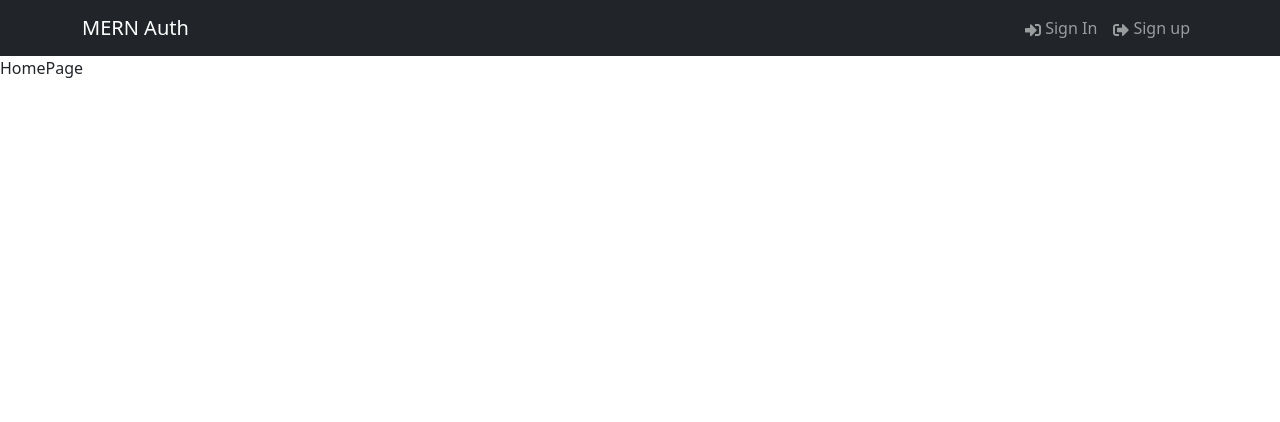
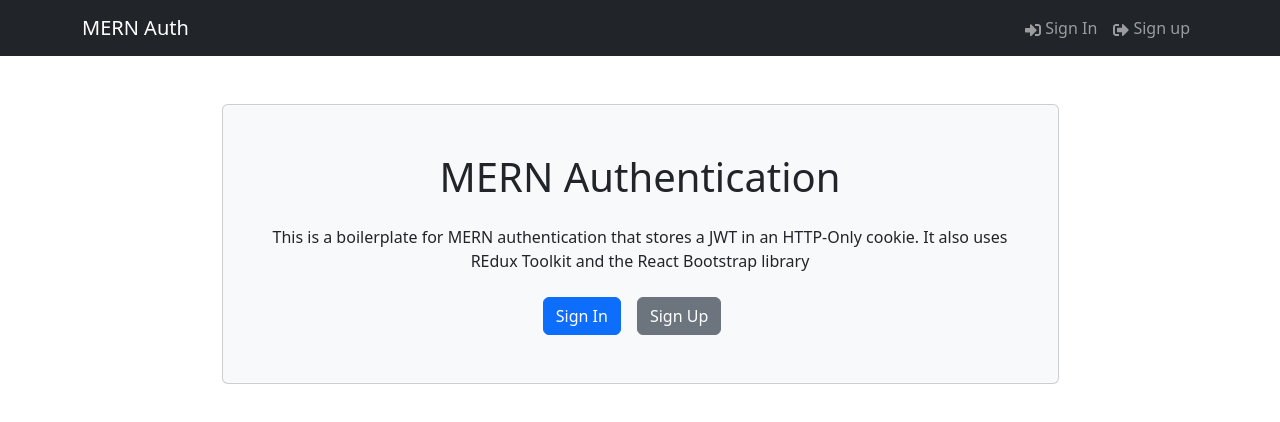
Before and after one commit to Tjklimoski/MERN_auth, a React app in the folder client/: page / in a window 1280 px wide. Shown: the top 422 px of the page. Built offline with nearby package versions, Linux system fonts and the light colour scheme; the HTML template or start-up script is replaced by a standard one.

Commit message:
Add Hero component to home page

```diff
--- /dev/null
+++ b/client/src/components/Hero.jsx
@@ -0,0 +1,26 @@
+import { Container, Card, Button } from "react-bootstrap";
+
+export default function Hero() {
+  return (
+    <div className="py-5">
+      <Container className="d-flex justify-content-center">
+        <Card className="p-5 d-flex flex-column align-items-center hero-card bg-light w-75">
+          <h1 className="text-center mb-4">MERN Authentication</h1>
+          <p className="text-center mb-4">
+            This is a boilerplate for MERN authentication that stores a JWT in
+            an HTTP-Only cookie. It also uses REdux Toolkit and the React
+            Bootstrap library
+          </p>
+          <div className="d-flex">
+            <Button variant="primary" href="/login" className="me-3">
+              Sign In
+            </Button>
+            <Button variant="secondary" href="/register" className="me-3">
+              Sign Up
+            </Button>
+          </div>
+        </Card>
+      </Container>
+    </div>
+  );
+}
--- a/client/src/pages/HomePage.jsx
+++ b/client/src/pages/HomePage.jsx
@@ -1,5 +1,6 @@
 import React from "react";
+import Hero from "../components/Hero";
 
 export default function HomePage() {
-  return <div>HomePage</div>;
+  return <Hero />;
 }
```
